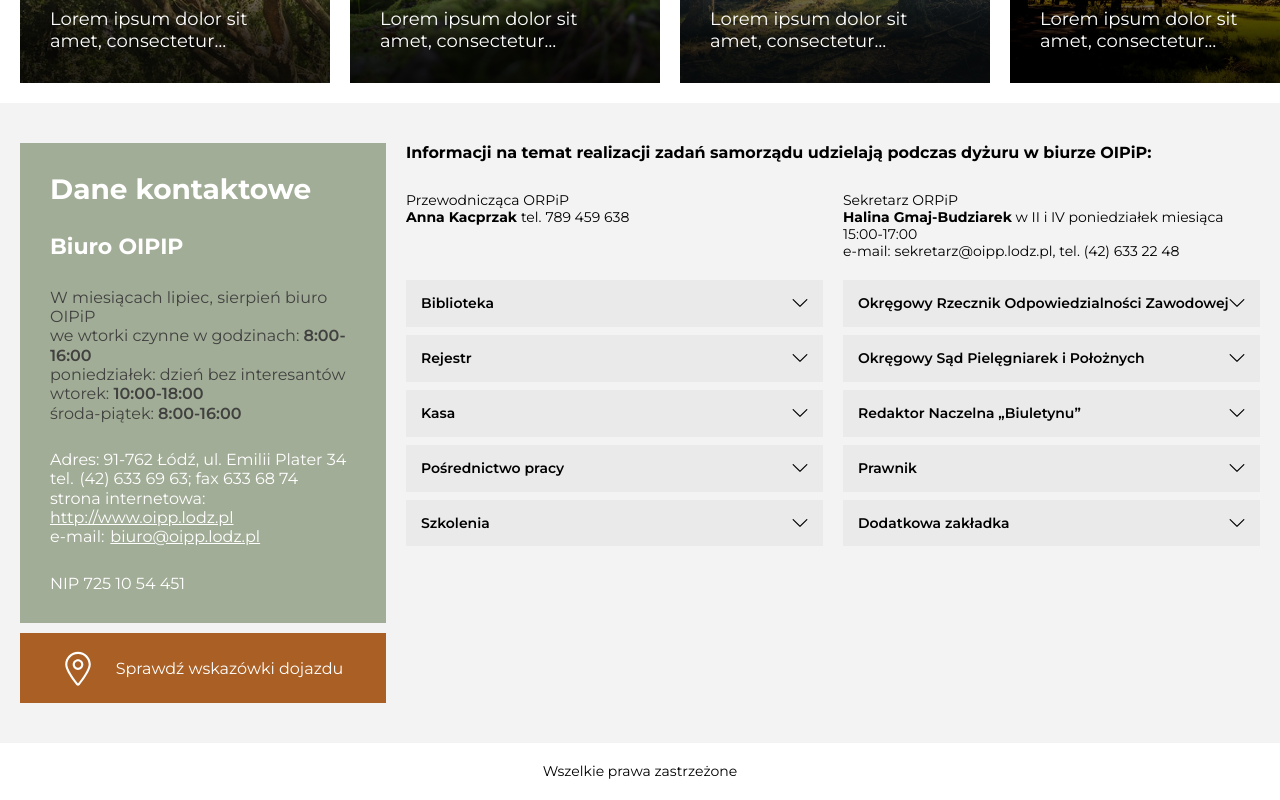
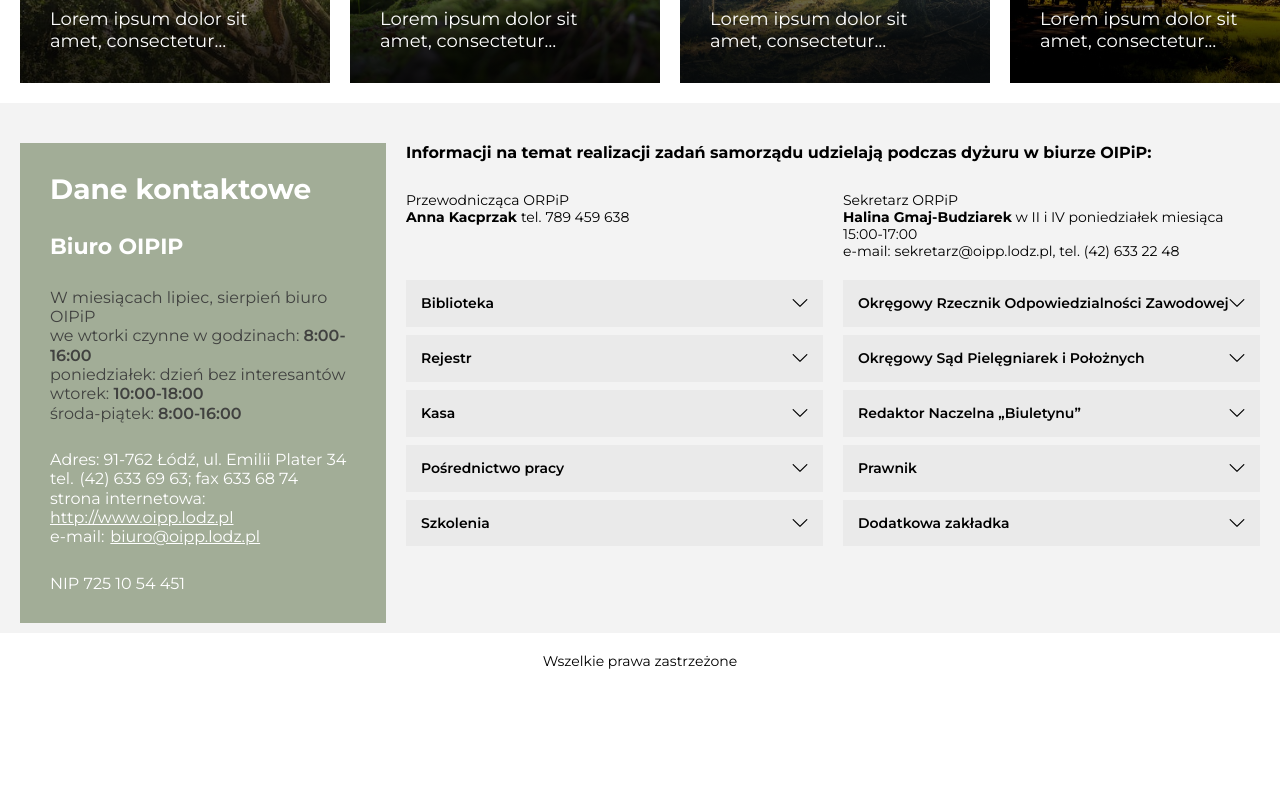
Before and after one commit to goldipl/nature-and-us, a Next.js app: page / in a window 1280 px wide. Shown: the part 1434-2234 px from the top of the page. After the commit the page ends 2124 px from the top, so only its background shows below. Built offline with nearby package versions, Linux system fonts and the light colour scheme.

Commit message:
delete location-box from the footer

```diff
--- a/src/components/common/Footer.tsx
+++ b/src/components/common/Footer.tsx
@@ -116,20 +116,6 @@ const Footer = () => {
                 <p>NIP 725 10 54 451</p>
               </div>
             </div>
-            <div className="location-box">
-              <Link
-                target="_blank"
-                href="https://www.google.com/maps/dir/Emilii+Plater+34,+91-762+%C5%81%C3%B3d%C5%BA/@51.7937349,19.3909525,12z/data=!4m8!4m7!1m0!1m5!1m1!1s0x41701919f12ba4db:0xe19d020efe5a8bc5!2m2!1d19.4733929!2d51.7937621?entry=ttu"
-              >
-                <img
-                  src={locationIcon.src}
-                  alt="Lokalizacja"
-                  width={30}
-                  height={40}
-                />
-                <span>Sprawdź wskazówki dojazdu</span>
-              </Link>
-            </div>
           </div>
           <div className="footer-wrapper-top-right">
             <div className="footer-contact-full">
--- a/src/sass/common/_footer.scss
+++ b/src/sass/common/_footer.scss
@@ -108,36 +108,6 @@
             }
           }
         }
-        .location-box {
-          display: flex;
-          flex-direction: row;
-          align-items: center;
-          justify-content: center;
-          background-color: $oipip_green02;
-          height: 70px;
-          margin: 0 0 40px 0;
-          a {
-            display: flex;
-            flex-direction: row;
-            align-items: center;
-            justify-content: center;
-            text-decoration: none;
-            width: 100%;
-            height: 100%;
-            img {
-              object-fit: contain;
-            }
-            span {
-              display: flex;
-              margin-left: 23px;
-              font-size: 16px;
-              font-weight: 400;
-              line-height: 19.36px;
-              text-align: left;
-              color: $white_color;
-            }
-          }
-        }
       }
       &-right {
         display: flex;
@@ -244,9 +214,6 @@
         &-left {
           min-width: unset;
           width: 100%;
-          .location-box {
-            margin-bottom: 0;
-          }
         }
         &-right {
           margin: 0;
@@ -335,9 +302,6 @@
         &-left {
           min-width: unset;
           width: 100%;
-          .location-box {
-            margin-bottom: 0;
-          }
         }
         &-right {
           margin: 0;
```
Also changed, not shown: public/icons/common/footer/location.svg (deleted).
